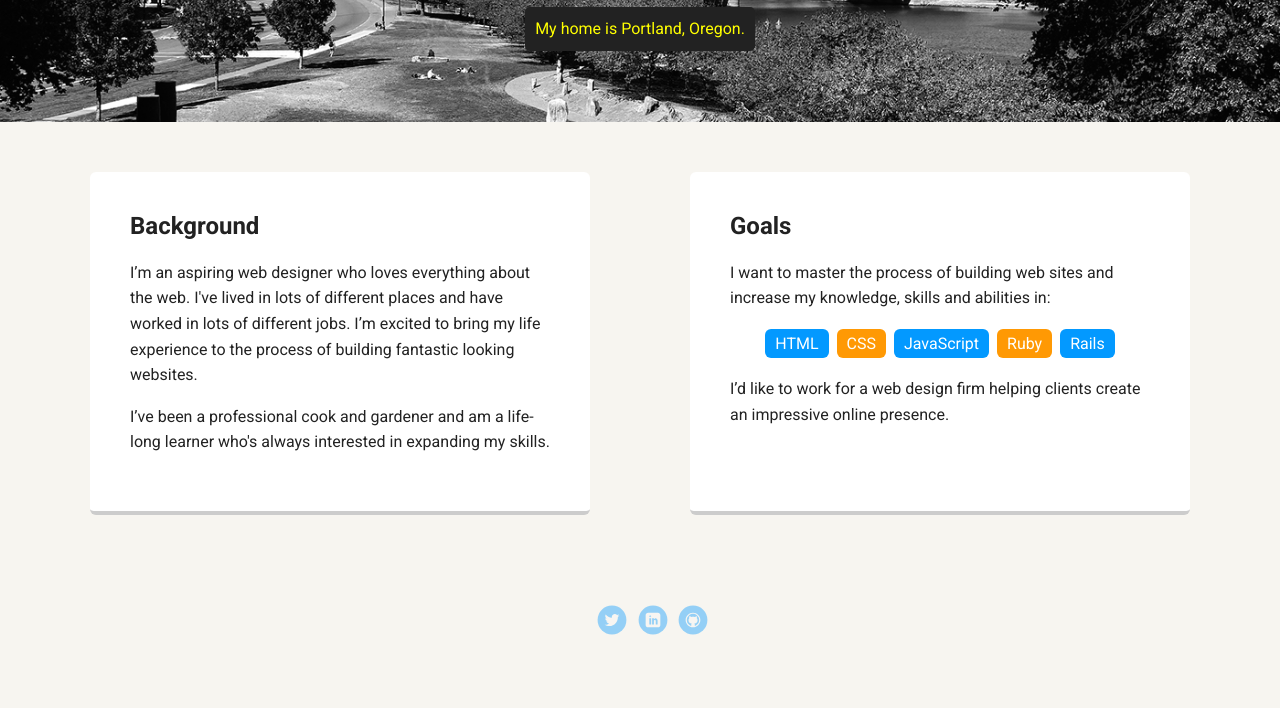
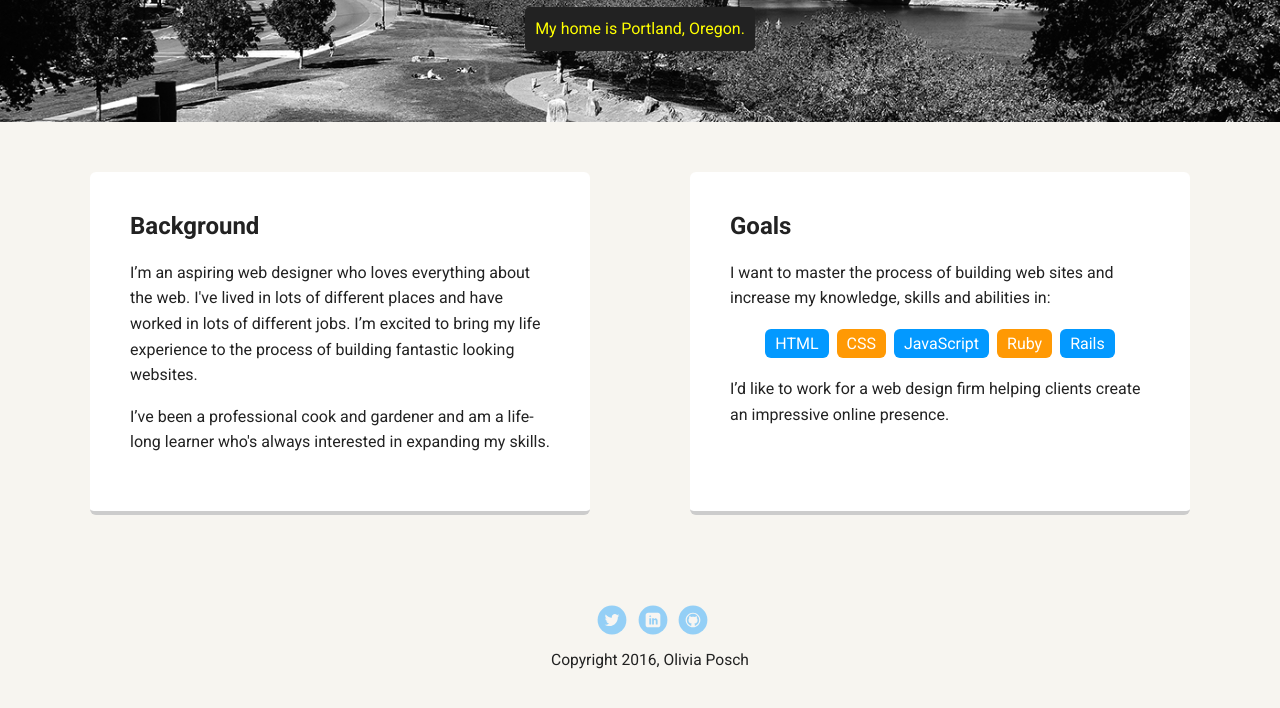
Before and after one commit to pantera-bo/portfolio, a plain HTML site: page index.html in a window 1280 px wide. Shown: the part 348-1056 px from the top of the page. Drawn offline with Linux system fonts and the light colour scheme; a web font is replaced by a local one.

Commit message:
Add a Copyright notice

```diff
--- a/index.html
+++ b/index.html
@@ -49,7 +49,7 @@
         <li><a href="#" class="social linkedin">LinkedIn</a></li>
         <li><a href="#" class="social github">Github</a></li>
       </ul>
-
+      <p class="copyright">Copyright 2016, Olivia Posch</p>
     </footer>
   </body>
   </html>
```
